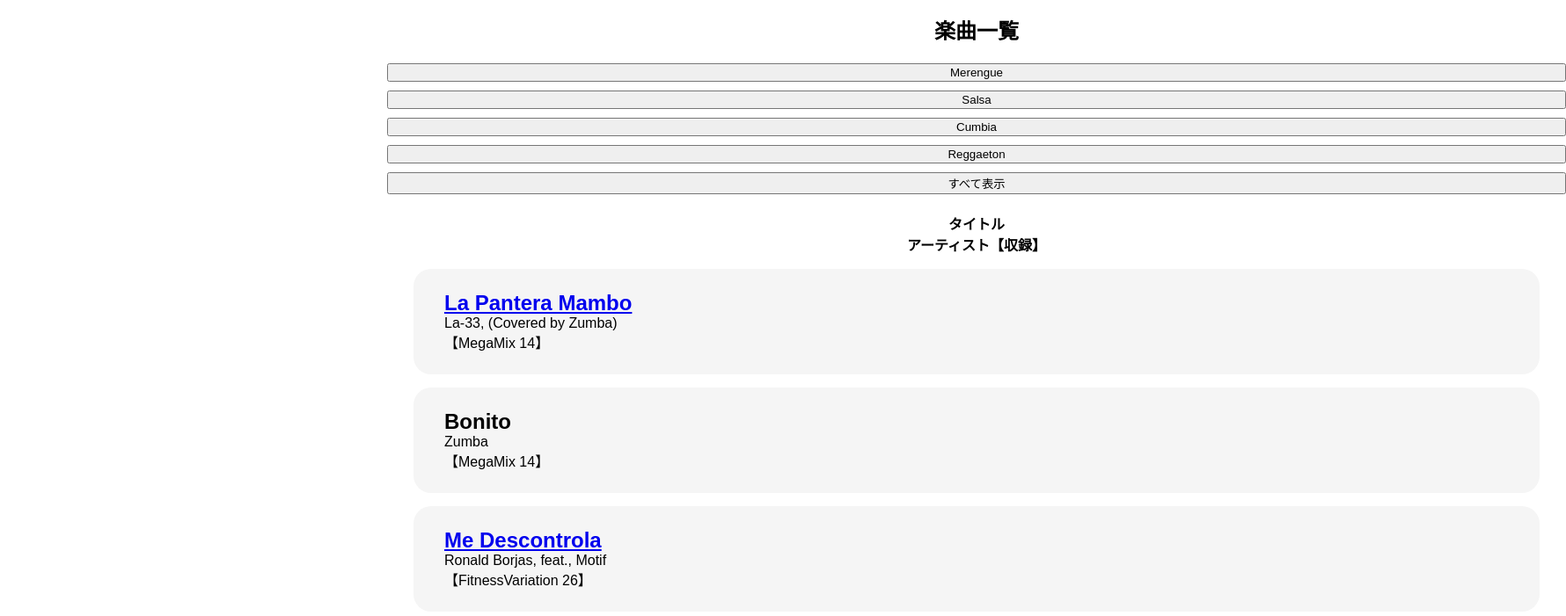
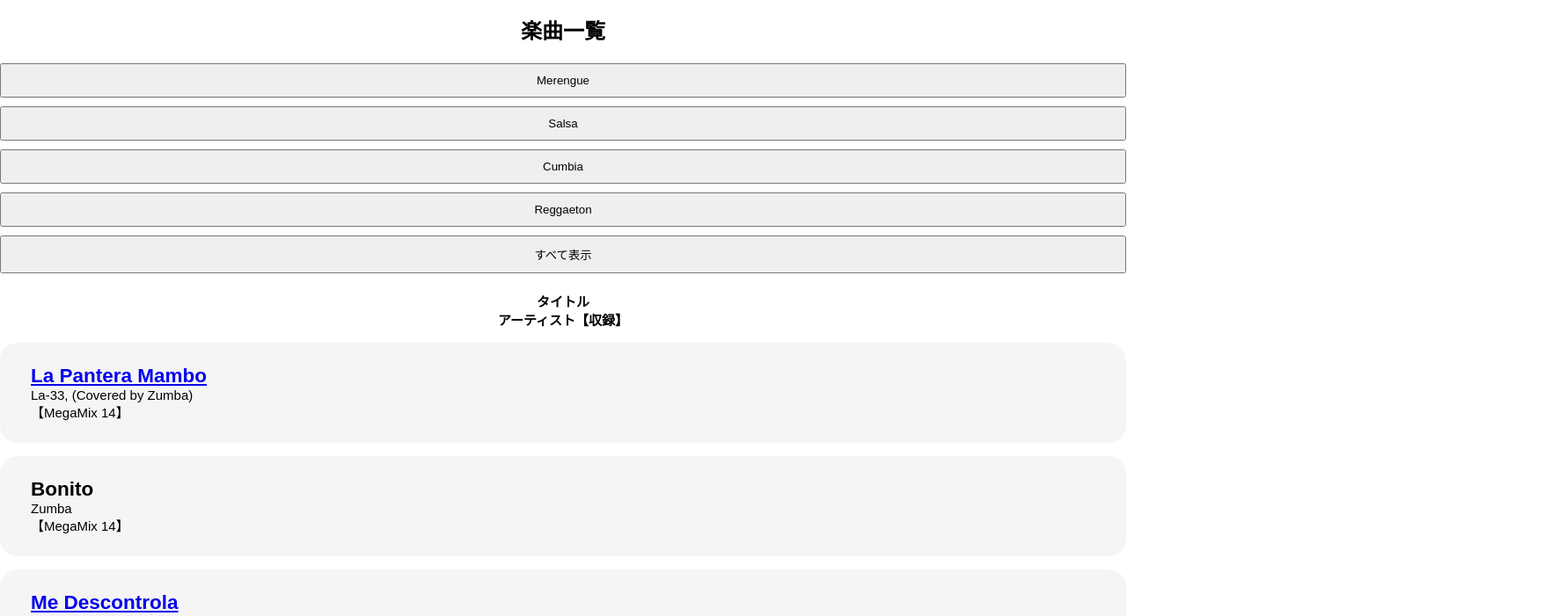
Before and after one commit to Etranzw472/MyFavoriteSongs, a plain HTML site: page index.html in a window 1280 px wide. Shown: the top 701 px of the page at 88% size, 1780 px wide, since content can reach past the window. Drawn offline with Linux system fonts and the light colour scheme.

Commit message:
Update MySongs.css

```diff
--- a/MySongs.css
+++ b/MySongs.css
@@ -6,6 +6,9 @@
 
 #main button {
     margin: 5px 0; /* ボタンの上下にマージンを追加 */
+    padding: 10px 15px; /* ボタンのパディングを調整 */
+    flex: 1 1 auto; /* ボタンのサイズを自動調整 */
+    min-width: 100px; /* ボタンの最小幅を設定 */
 }
 
 #main{
@@ -15,14 +18,13 @@
 }
 
 body {
-    font-family: Arial, sans-serif; /* フォントの設定 */
-	font-size: 12px; /* 基本のフォントサイズを下げる */
-	max-width: 400px;
-    min-width: 399px;
-    height: 0px 20px;
-	margin: auto;
-    padding: auto;
-	display: flex;
+    font-family: Arial, sans-serif;
+    font-size: 12px;
+    margin: 0; /* 余白をなくす */
+    padding: 0; /* パディングをなくす */
+    display: flex;
+    flex-direction: column; /* 縦に並べる */
+    align-items: center; /* 中央に揃える */
 }
 
 h1 {
@@ -30,11 +32,12 @@ h1 {
 }
 
 #container {
-    width: auto;
-    height: auto;
+    width: 95%;
+    height: 100%;
 	margin: auto;
-    padding: 0px 30px;
+    padding: auto;
 }
+
 
 table {
     width: 100%;
@@ -43,7 +46,7 @@ table {
 }
 
 td {
-	margin: auto;
+	margin: 10px;
 	padding: 25px 35px; /* セル内の余白 */
 	justify-content: center; /* 水平方向に中央揃え */
     background-color: whitesmoke; /* 長方形の背景色 */
@@ -63,16 +66,7 @@ td {
 	border-collapse: separate;
 	border-spacing: 10px;
 	background-color:mediumslateblue;
-
-/* border-collapse: collapse; ボーダーを重ねて表示 */
 }
-
-
-/* .songlist th {
-    background-color: #f2f2f2;	margin-top: 10px;
-    margin-bottom: 6px;
-    border: 1;
-*/
 
 
 
@@ -91,7 +85,7 @@ td {
 
 
 #musicTable {
-    font-size: 16px; /* テーブル全体のフォントサイズを下げる */
+    font-size: 15px; /* テーブル全体のフォントサイズを下げる */
 
 }
 
@@ -101,7 +95,7 @@ td {
 }
 
 .songlist th, .songlist td {
-    font-size: 16px; /* ヘッダーとセルのフォントサイズを調整 */
+    font-size: 14px; /* ヘッダーとセルのフォントサイズを調整 */
 }
 
 
```
